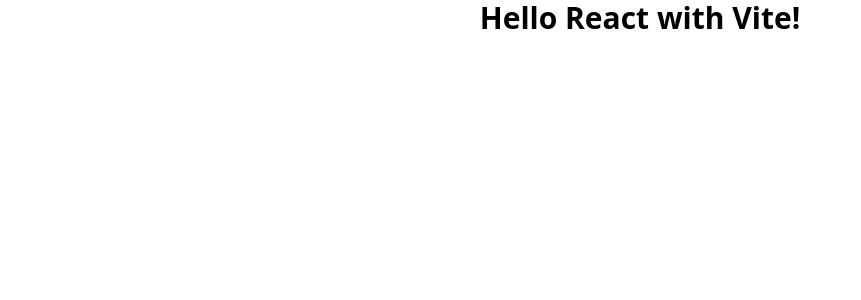
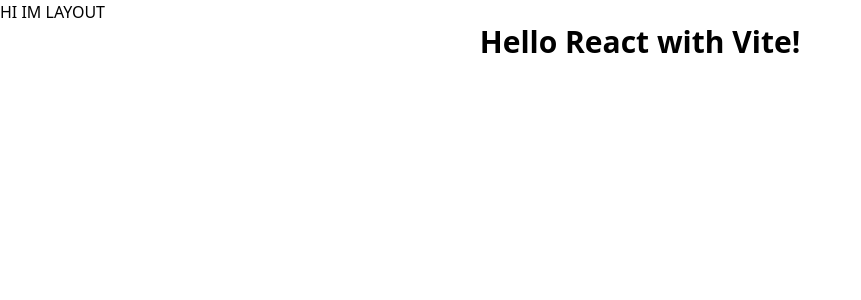
Before and after one commit to ATeals/Archive, a React (Vite) app: page / in a window 1280 px wide. Shown: the top 300 px of the page, without its empty margins (0-861 px from the left). Built offline with nearby package versions, Linux system fonts and the light colour scheme.

Commit message:
#1 react-router-dom

```diff
--- a/package.json
+++ b/package.json
@@ -9,9 +9,11 @@
         "lint": "eslint src --ext ts,tsx --report-unused-disable-directives --max-warnings 0",
         "preview": "vite preview"
     },
+    "homepage": ".",
     "dependencies": {
         "react": "^18.2.0",
-    "react-dom": "^18.2.0"
+        "react-dom": "^18.2.0",
+        "react-router-dom": "^6.14.1"
     },
     "devDependencies": {
         "@types/react": "^18.2.14",
--- /dev/null
+++ b/src/Router.tsx
@@ -0,0 +1,23 @@
+import { createBrowserRouter } from "react-router-dom";
+
+import Layout from "./pages/Layout";
+import Home from "./pages/Home";
+
+const router = createBrowserRouter([
+    {
+        path: "/",
+        element: <Layout />,
+        children: [
+            {
+                path: "",
+                element: <Home />,
+            },
+        ],
+    },
+    {
+        path: "*",
+        element: <h1> 404 Not Found</h1>,
+    },
+]);
+
+export default router;
--- a/src/main.tsx
+++ b/src/main.tsx
@@ -1,10 +1,13 @@
 import React from "react";
 import ReactDOM from "react-dom/client";
-import App from "./App.tsx";
+
+import { RouterProvider } from "react-router";
+import router from "./Router.tsx";
+
 import "./styles/globals.css";
 
 ReactDOM.createRoot(document.getElementById("root")!).render(
     <React.StrictMode>
-        <App />
+        <RouterProvider router={router} />
     </React.StrictMode>
 );
--- a/src/App.tsx
+++ b/src/pages/Home.tsx
@@ -1,9 +1,9 @@
-function App() {
+const Home = () => {
     return (
         <>
             <div className="text-center text-3xl font-bold">Hello React with Vite!</div>
         </>
     );
-}
+};
 
-export default App;
+export default Home;
--- /dev/null
+++ b/src/pages/Layout.tsx
@@ -0,0 +1,12 @@
+import { Outlet } from "react-router";
+
+function App() {
+    return (
+        <>
+            <h1>HI IM LAYOUT</h1>
+            <Outlet />
+        </>
+    );
+}
+
+export default App;
```
Also changed, not shown: tsconfig.json (indentation only), 1 other file (tests, documents, lock files or other folders). Lines whose indentation alone changed are shown as unchanged.
